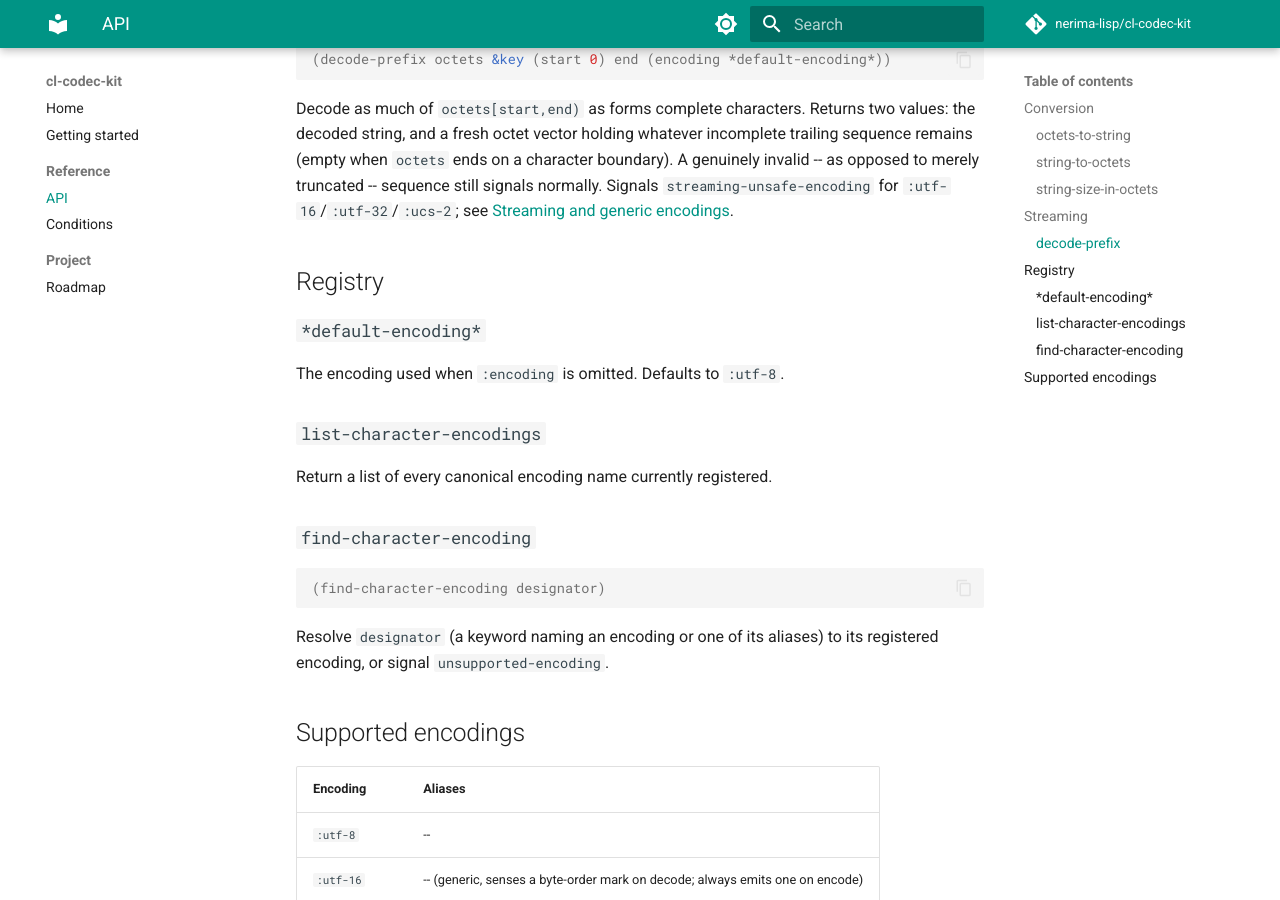
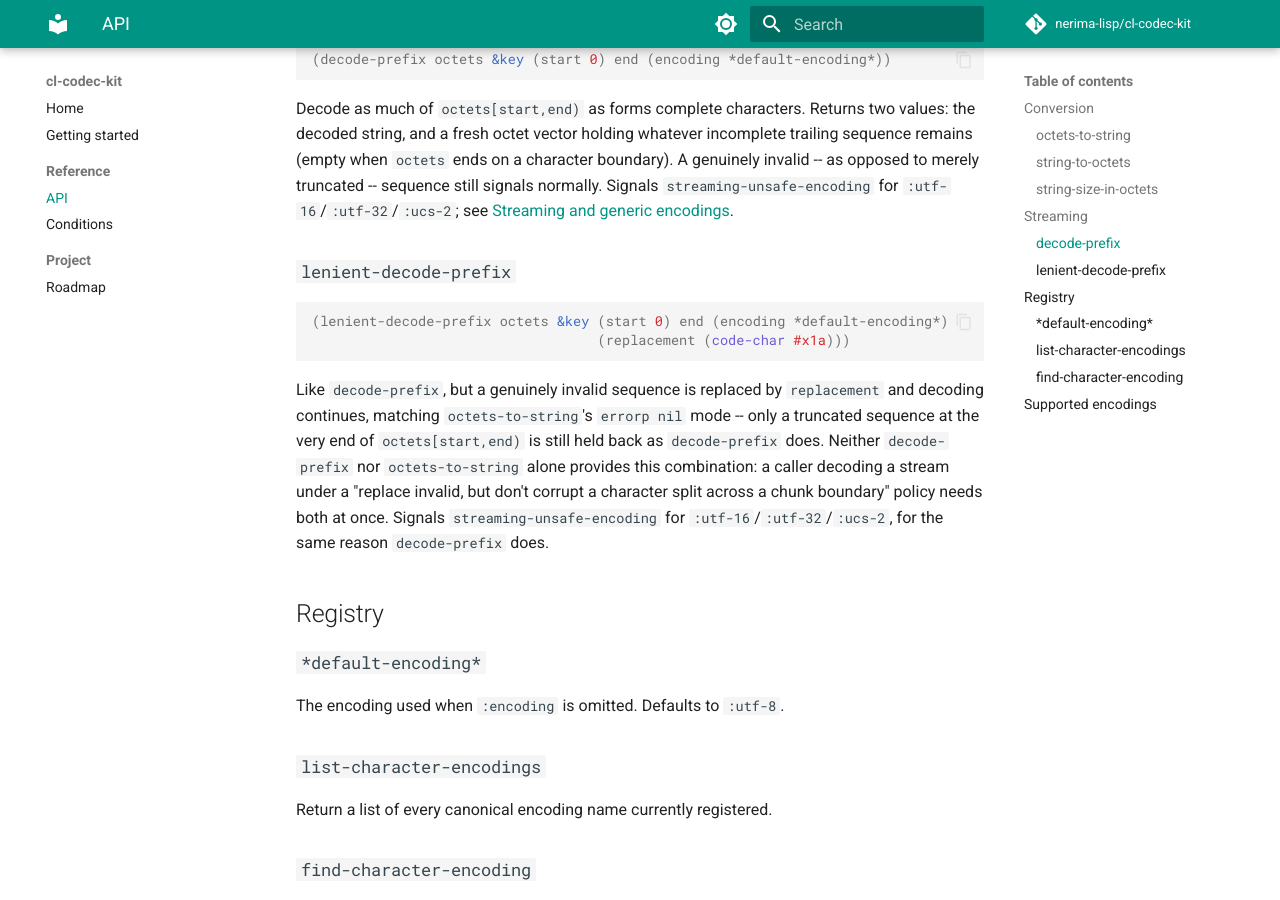
Before and after one commit to nerima-lisp/cl-codec-kit, an MkDocs documentation site: the page built from docs/src/reference/api.md, in a window 1280 px wide and 900 px high, scrolled down 1024 px. Built offline with MkDocs 1.6.1 and Material for MkDocs 9.7.7, drawn with Linux system fonts in a browser that asks for light colours; comment, search, counter and statistics services are not loaded.

Commit message:
Add LENIENT-DECODE-PREFIX
cl-process-kit's :REPLACE decoding policy needs both DECODE-PREFIX's
trailing-truncation split and OCTETS-TO-STRING's ERRORP NIL replacement
at once -- neither alone provides it, and RESYNC-WIDTH (needed to avoid
desyncing UTF-16/UTF-32/UCS-2 on a mid-buffer replacement) isn't part of
the public API, so a consumer can't safely build the combination itself.

````diff
--- a/docs/src/reference/api.md
+++ b/docs/src/reference/api.md
@@ -54,6 +54,23 @@ character boundary). A genuinely invalid -- as opposed to merely truncated
 `:utf-16`/`:utf-32`/`:ucs-2`; see
 [Streaming and generic encodings](conditions.md#streaming-and-generic-encodings).
 
+### `lenient-decode-prefix`
+
+```lisp
+(lenient-decode-prefix octets &key (start 0) end (encoding *default-encoding*)
+                                   (replacement (code-char #x1a)))
+```
+
+Like `decode-prefix`, but a genuinely invalid sequence is replaced by
+`replacement` and decoding continues, matching `octets-to-string`'s `errorp
+nil` mode -- only a truncated sequence at the very end of `octets[start,end)`
+is still held back as `decode-prefix` does. Neither `decode-prefix` nor
+`octets-to-string` alone provides this combination: a caller decoding a
+stream under a "replace invalid, but don't corrupt a character split across
+a chunk boundary" policy needs both at once. Signals
+`streaming-unsafe-encoding` for `:utf-16`/`:utf-32`/`:ucs-2`, for the same
+reason `decode-prefix` does.
+
 ## Registry
 
 ### `*default-encoding*`
````
Also changed, not shown: 5 other files.
